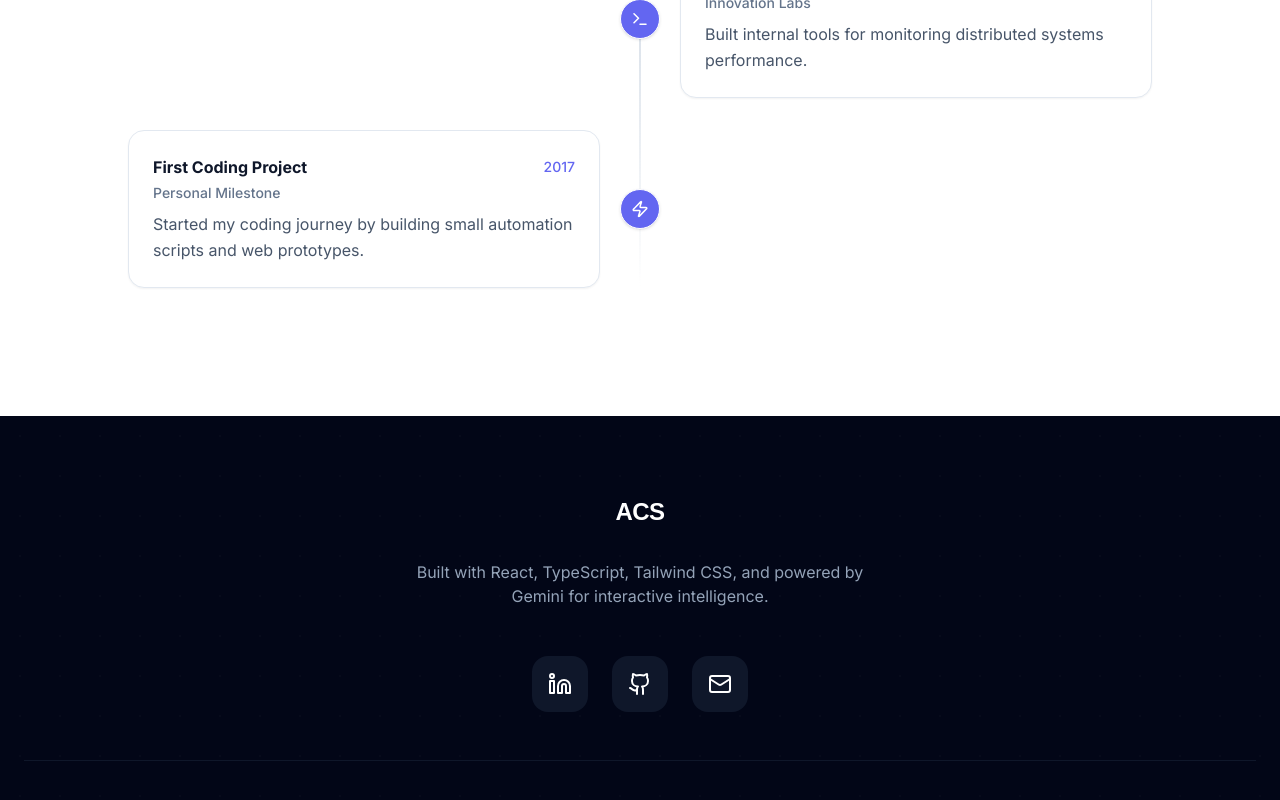
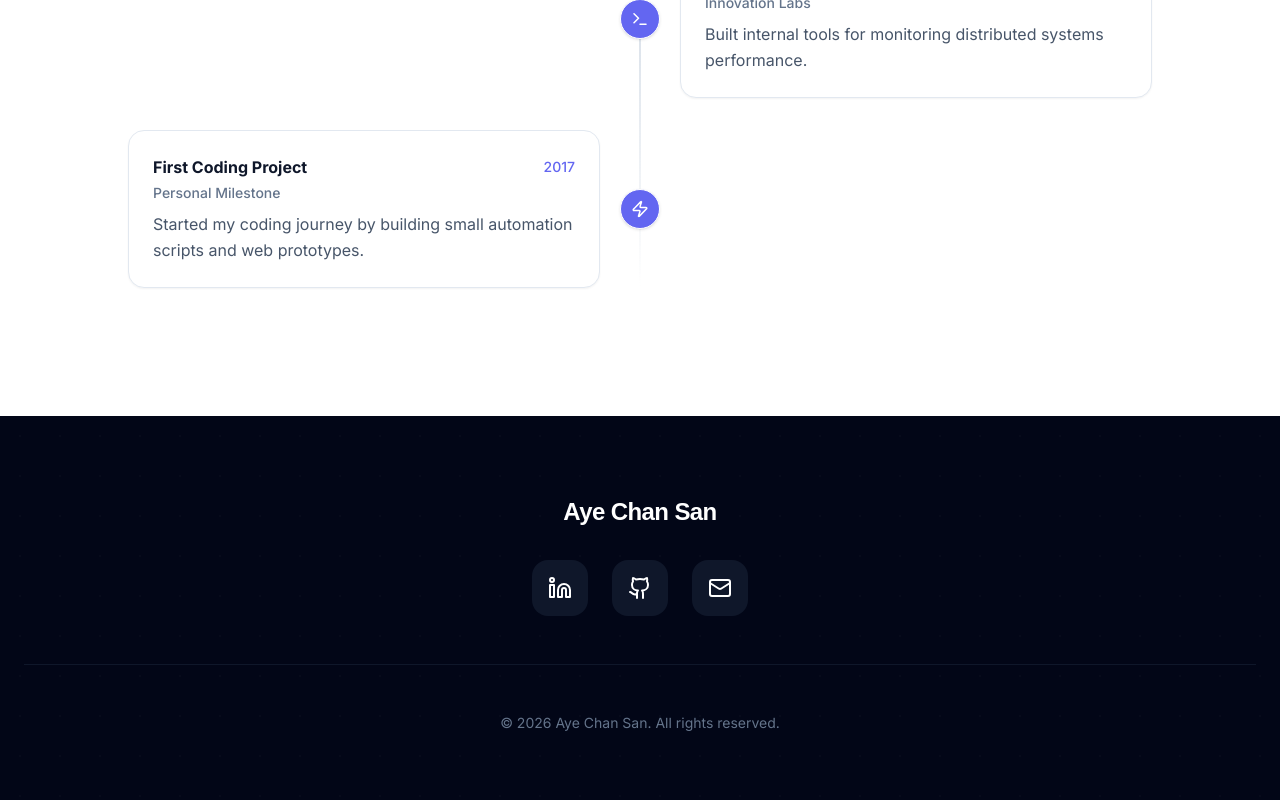
Before and after one commit to acs237/personal-developer-portfolio, a React (Vite) app: page / in a window 1280 px wide. Shown: the part 5029-5829 px from the top of the page. Built offline with nearby package versions, Linux system fonts and the light colour scheme.

Commit message:
adjust paths for images and videos

```diff
--- a/App.tsx
+++ b/App.tsx
@@ -331,11 +331,8 @@ export default function App() {
         <div className="absolute inset-0 bg-grid opacity-[0.02] pointer-events-none" />
         <div className="max-w-7xl mx-auto relative z-10 text-center">
           <div className="text-2xl font-bold font-display tracking-tight mb-8">
-            ACS
+            Aye Chan San
           </div>
-          <p className="text-slate-400 max-w-md mx-auto mb-12">
-            Built with React, TypeScript, Tailwind CSS, and powered by Gemini for interactive intelligence.
-          </p>
           <div className="flex justify-center gap-6 mb-12">
             <a href={LINKEDIN_URL} target="_blank" rel="noopener noreferrer" className="p-4 bg-slate-900 rounded-2xl hover:bg-slate-800 transition-colors"><Linkedin /></a>
             <a href={GITHUB_URL} target="_blank" rel="noopener noreferrer" className="p-4 bg-slate-900 rounded-2xl hover:bg-slate-800 transition-colors"><Github /></a>
--- a/constants.tsx
+++ b/constants.tsx
@@ -6,7 +6,7 @@ export const PROJECTS: Project[] = [
     id: '1',
     title: 'Customisable Personal Portfolio Website',
     description: 'A website that allows the user to customise their contents in their own portfolio website.',
-    videoUrl: './public/assets/videos/PMKPortfolio.mp4',
+    videoUrl: '/assets/videos/PMKPortfolio.mp4',
     tags: ['Tailwind CSS', 'TypeScript', 'React', 'Vite', 'Supabase'],
     links: { github: 'https://github.com/acs237/phyoe-min-khant', live: 'https://phyoe-min-khant.vercel.app' }
   },
@@ -14,7 +14,7 @@ export const PROJECTS: Project[] = [
     id: '2',
     title: 'TalentFlow AI - AI-powered Talent Management System',
     description: 'A system that uses AI to help businesses manage their talent pool and find the best candidates for their open positions. Also empowers job seekers to find the best jobs for them.',
-    videoUrl: './public/assets/videos/Spaghetti.mp4',
+    videoUrl: '/assets/videos/Spaghetti.mp4',
     tags: ['TypeScript', 'React', 'Express.js', 'Google Gemini API'],
     links: { github: 'https://github.com/winnieee-chan/flying-spaghetti ', live: '#' }
   },
@@ -22,7 +22,7 @@ export const PROJECTS: Project[] = [
     id: '3',
     title: 'AirBrb - Simulated Airbnb Booking System',
     description: 'A simulated Airbnb booking system that allows users to book and manage their bookings.',
-    videoUrl: './public/assets/videos/AirBrb.mp4',
+    videoUrl: '/assets/videos/AirBrb.mp4',
     tags: ['React', 'JavaScript', 'Tailwind CSS', 'Vite', 'REST API'],
     links: { github: 'https://github.com/acs237/airbrb', live: '#' }
   },
@@ -30,7 +30,7 @@ export const PROJECTS: Project[] = [
     id: '4',
     title: 'Slackr - Communication Platform',
     description: 'A platform that allows users to communicate with each other through channels, messages and images.',
-    videoUrl: './public/assets/videos/Slackr.mp4',
+    videoUrl: '/assets/videos/Slackr.mp4',
     tags: ['Vanilla JS', 'Tailwind CSS', 'REST API'],
     links: { github: 'https://github.com/acs237/slackr', live: '#' }
   }
@@ -43,7 +43,7 @@ export const CERTIFICATIONS: Certification[] = [
     issuer: 'Amazon Web Services',
     date: 'Jan 2026',
     // Using relative path without leading slash for better compatibility with static hosting
-    logoUrl: './public/assets/aws-certified-cloud-practitioner.png',
+    logoUrl: '/assets/aws-certified-cloud-practitioner.png',
     verifyUrl: 'https://www.credly.com/badges/3201cb9b-858d-4e29-a536-06e93d9a2b50/public_url'
   },
   {
@@ -52,7 +52,7 @@ export const CERTIFICATIONS: Certification[] = [
     issuer: 'Amazon Web Services',
     date: 'Jan 2026',
     // Using relative path without leading slash for better compatibility with static hosting
-    logoUrl: './public/assets/aws-certified-solutions-architect-associate.png',
+    logoUrl: '/assets/aws-certified-solutions-architect-associate.png',
     verifyUrl: 'https://www.credly.com/badges/1a320109-4f52-4d1d-8c35-fbebfc8bb5b1/public_url'
   }
 ];
```
